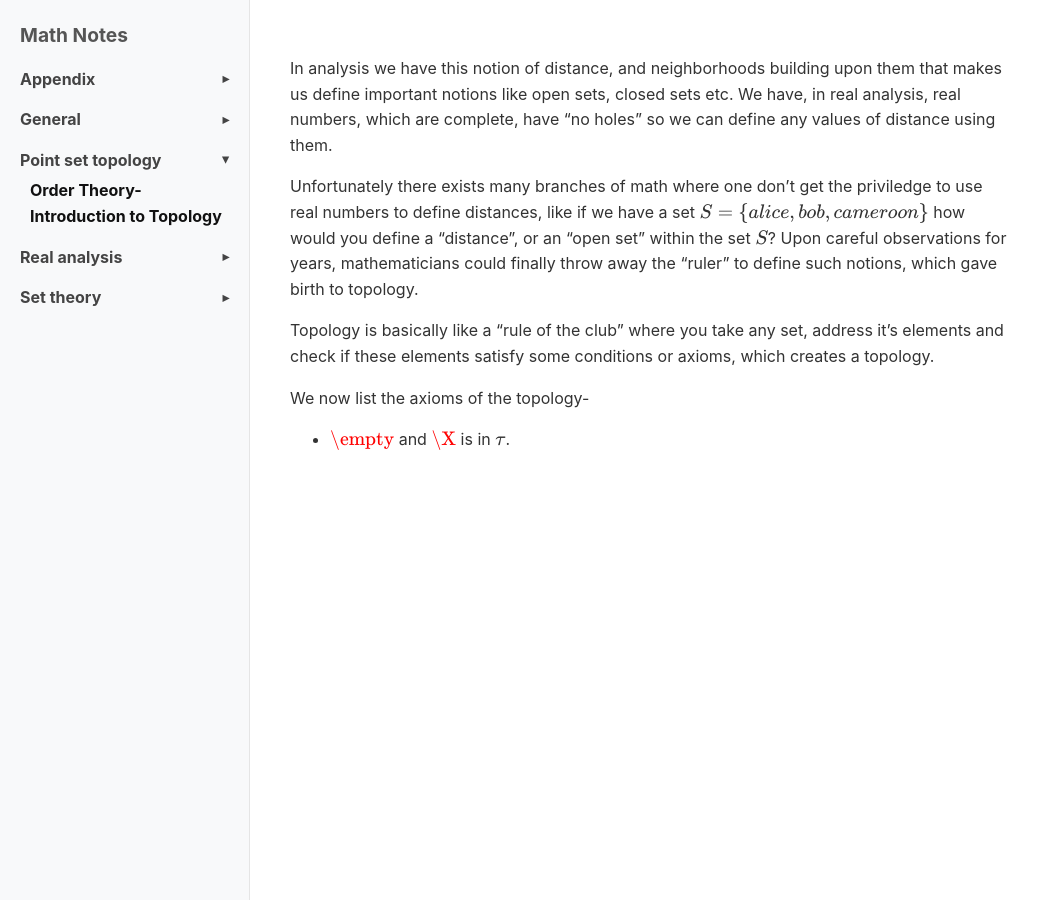
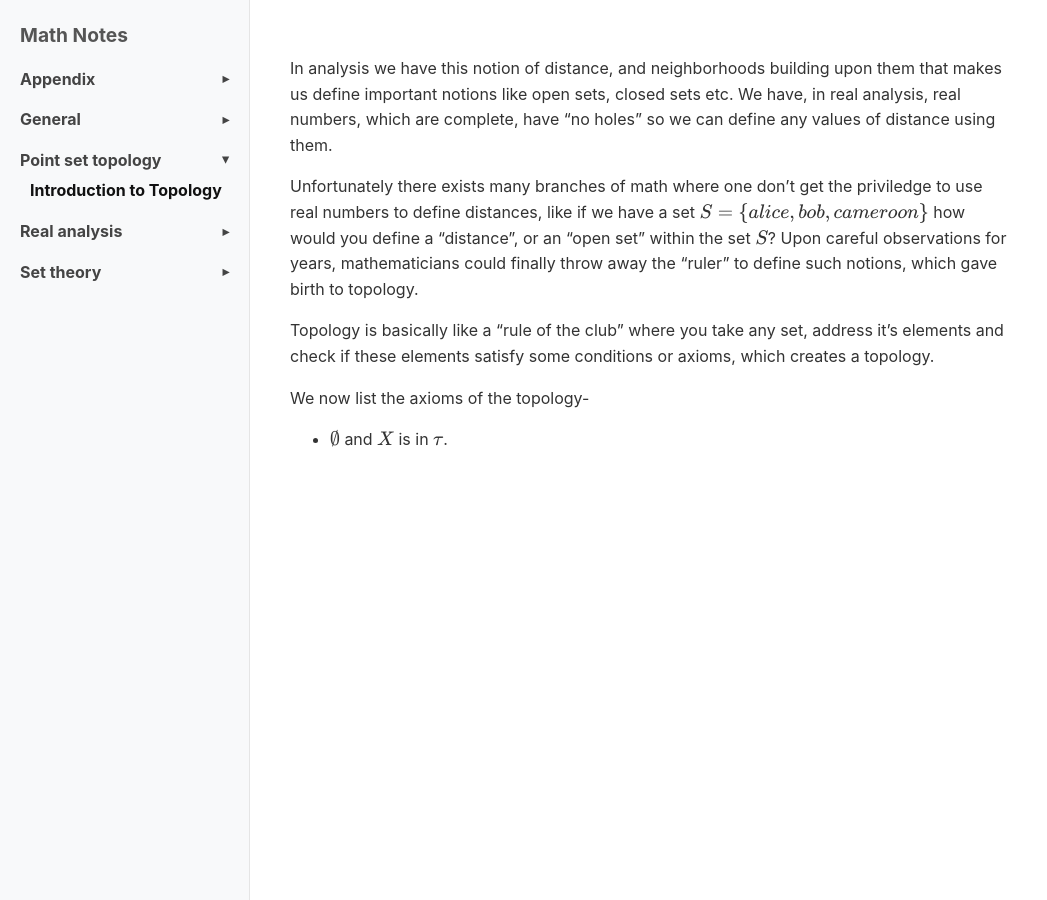
Before and after one commit to Nasif-Abdullah/Math, a Jekyll site: the page built from Point-Set Topology/Introduction.md, in a window 1280 px wide. Shown: the whole page, without its empty margins (0-1047 px from the left). Built offline with Jekyll 4.4.1, drawn with Linux system fonts in a browser that asks for light colours.

Commit message:
Update Introduction.md

```diff
--- a/Point-Set Topology/Introduction.md
+++ b/Point-Set Topology/Introduction.md
@@ -1,6 +1,6 @@
 ---
 layout: default
-title: Order Theory- Introduction to Topology
+title: Introduction to Topology
 ---
 
 In analysis we have this notion of distance, and neighborhoods building upon them that makes us define important notions like open sets, closed sets etc. We have, in real analysis, real numbers, which are complete, have "no holes" so we can define any values of distance using them.
@@ -11,4 +11,4 @@ Topology is basically like a "rule of the club" where you take any set, address
 
 We now list the axioms of the topology-
 
- - $$\empty$$ and $$\X$$ is in $$\tau$$.
+ - $$\emptyset$$ and $$X$$ is in $$\tau$$.
```
